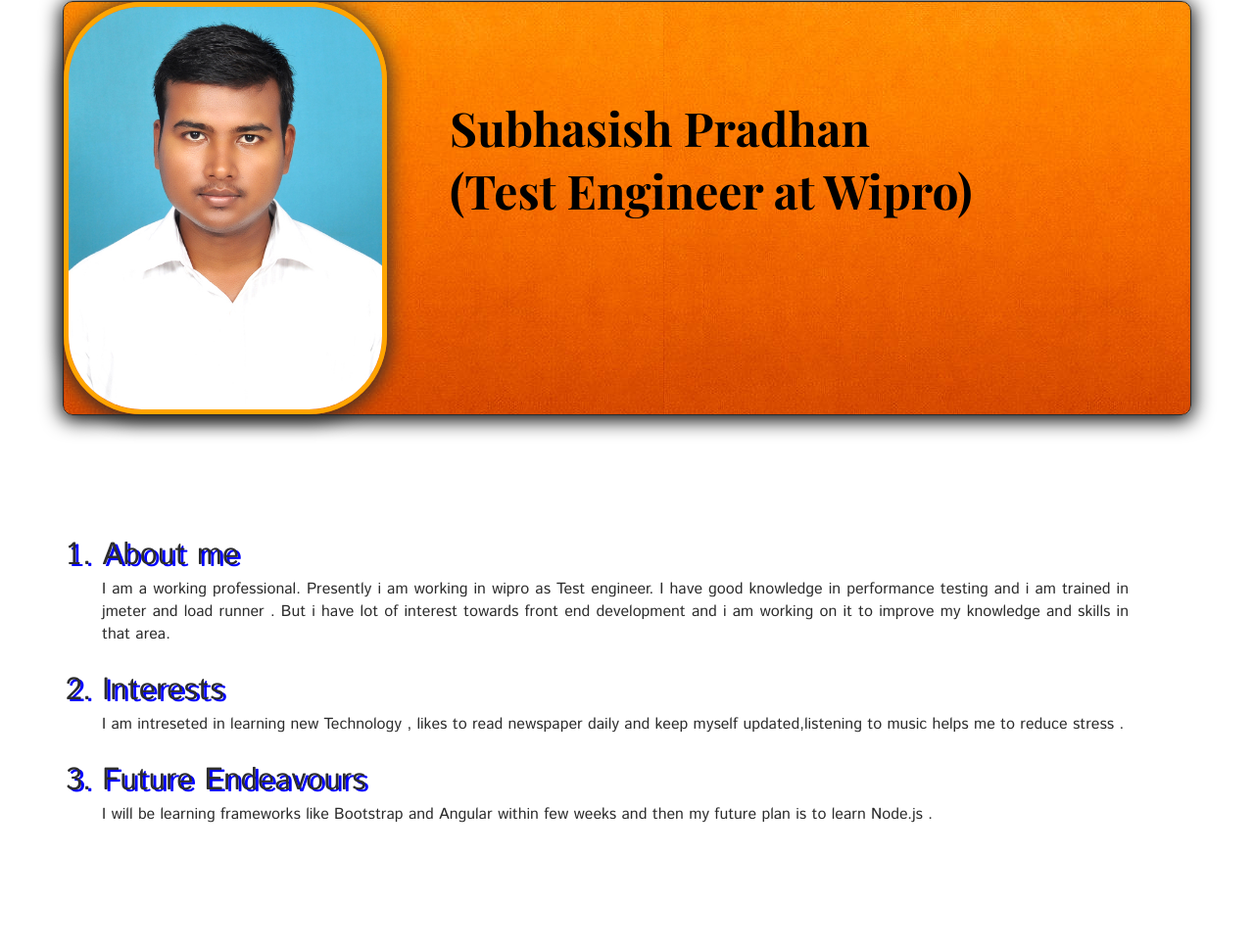
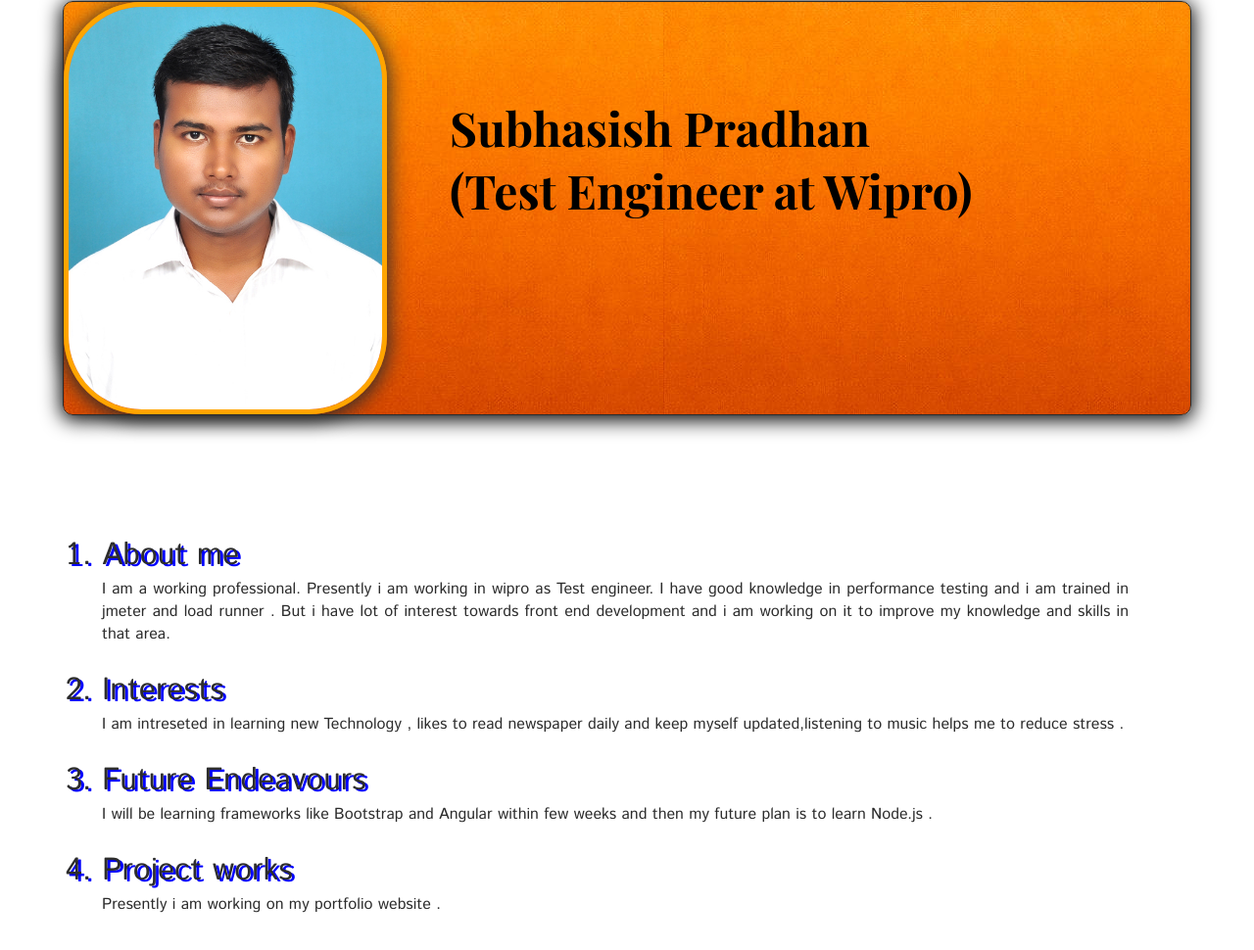
Before and after one commit to pradhansubhasish/pradhansubhasish.github.io, a plain HTML site: page index.html in a window 1280 px wide. Shown: the part 108-1078 px from the top of the page at 98% size. Drawn offline with nearby package versions, Linux system fonts and the light colour scheme.

Commit message:
Update index.html

```diff
--- a/index.html
+++ b/index.html
@@ -51,6 +51,11 @@
 				<li> Future Endeavours </li>
 				I will be learning frameworks like Bootstrap and Angular within few weeks and then my future plan is to learn Node.js .
 
+		<br>
+                <br>
+                <li>Project works</li>
+
+                Presently i am working on my portfolio website .
                 </ol>
 
 
```
